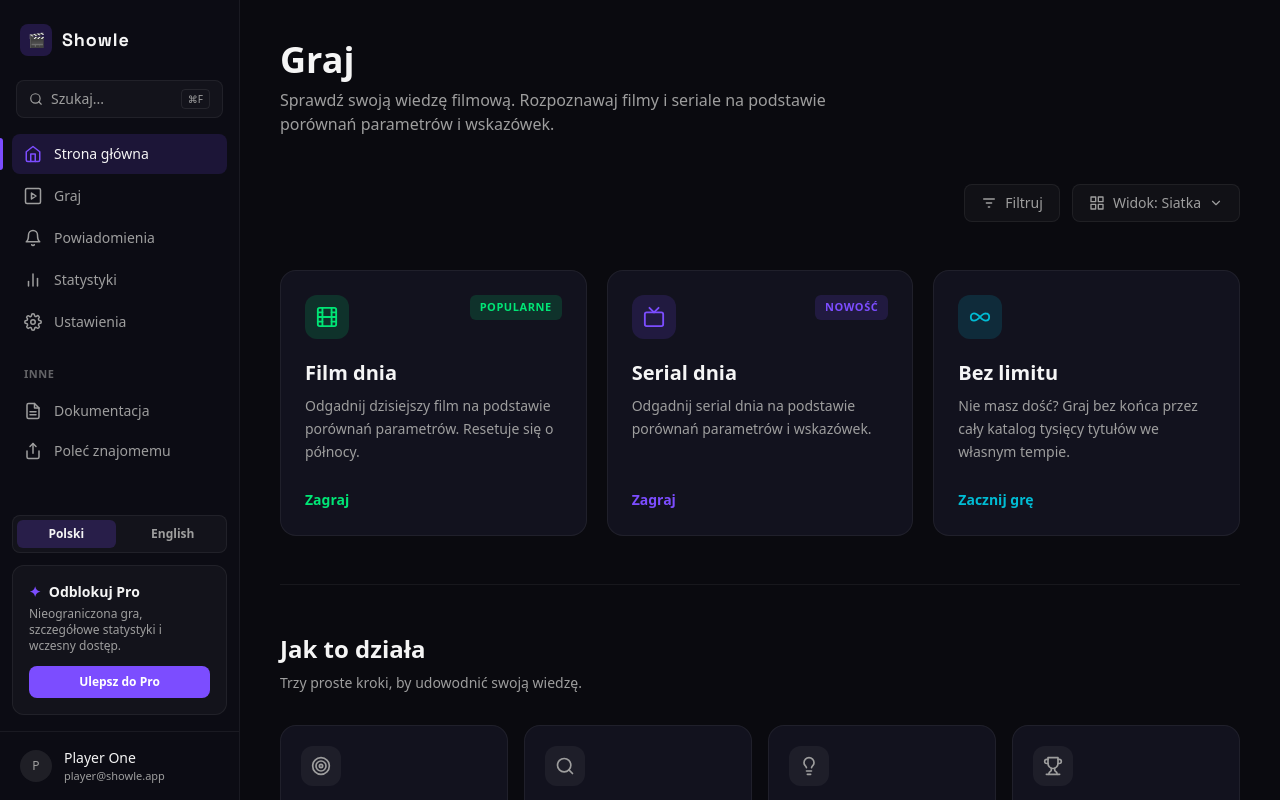
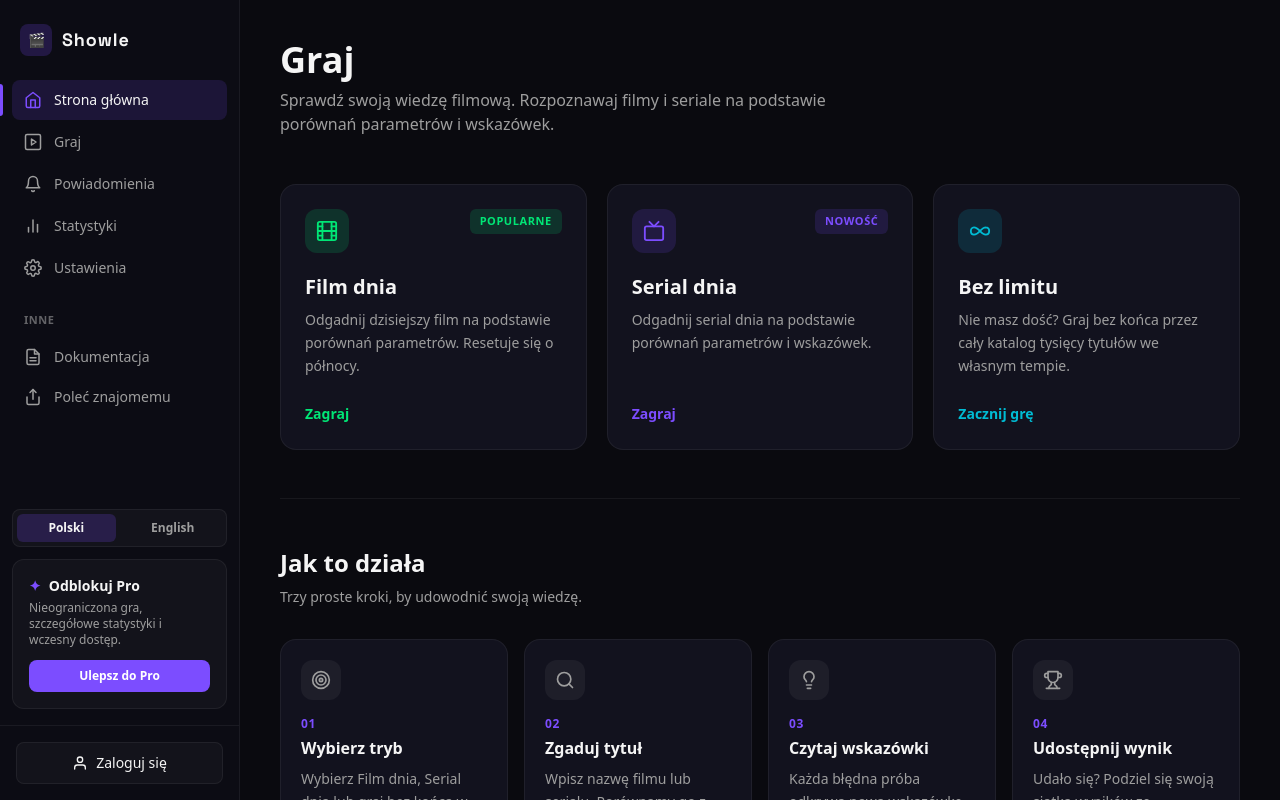
Before and after one commit to marwoz01/showle, a Next.js app: page / in a window 1280 px wide. Shown: the top 800 px of the page. Built offline with nearby package versions, Linux system fonts and the light colour scheme.

Commit message:
refactor: update branding and clean up UI

```diff
--- a/src/app/layout.tsx
+++ b/src/app/layout.tsx
@@ -15,9 +15,12 @@ const spaceGrotesk = Space_Grotesk({
 });
 
 export const metadata: Metadata = {
-  title: "SHOWLE — Guess the Screen",
+  title: "Showle",
   description:
     "Daily movie & series guessing game. Compare parameters, discover hints, guess the title!",
+  icons: {
+    icon: "/favicon.svg",
+  },
 };
 
 export default function RootLayout({
--- a/src/app/page.tsx
+++ b/src/app/page.tsx
@@ -15,19 +15,6 @@ export default function Home() {
           {t.home.title}
         </h1>
         <p className="max-w-xl text-base text-muted">{t.home.subtitle}</p>
-      </div>
-
-      {/* Filter / View row (decorative for now) */}
-      <div className="flex items-center justify-end gap-3">
-        <button className="flex items-center gap-2 rounded-lg border border-white/6 bg-white/3 px-4 py-2 text-sm text-muted transition-colors hover:bg-white/6">
-          <FilterIcon />
-          {t.home.filter}
-        </button>
-        <button className="flex items-center gap-2 rounded-lg border border-white/6 bg-white/3 px-4 py-2 text-sm text-muted transition-colors hover:bg-white/6">
-          <GridIcon />
-          {t.home.viewGrid}
-          <ChevronIcon />
-        </button>
       </div>
 
       {/* Game mode cards */}
@@ -71,35 +58,6 @@ export default function Home() {
 
 /* ── Icons ── */
 
-function FilterIcon() {
-  return (
-    <svg width="16" height="16" viewBox="0 0 24 24" fill="none" stroke="currentColor" strokeWidth="2" strokeLinecap="round" strokeLinejoin="round">
-      <line x1="4" y1="6" x2="20" y2="6" />
-      <line x1="8" y1="12" x2="16" y2="12" />
-      <line x1="11" y1="18" x2="13" y2="18" />
-    </svg>
-  );
-}
-
-function GridIcon() {
-  return (
-    <svg width="16" height="16" viewBox="0 0 24 24" fill="none" stroke="currentColor" strokeWidth="2" strokeLinecap="round" strokeLinejoin="round">
-      <rect x="3" y="3" width="7" height="7" />
-      <rect x="14" y="3" width="7" height="7" />
-      <rect x="3" y="14" width="7" height="7" />
-      <rect x="14" y="14" width="7" height="7" />
-    </svg>
-  );
-}
-
-function ChevronIcon() {
-  return (
-    <svg width="14" height="14" viewBox="0 0 24 24" fill="none" stroke="currentColor" strokeWidth="2" strokeLinecap="round" strokeLinejoin="round">
-      <polyline points="6 9 12 15 18 9" />
-    </svg>
-  );
-}
-
 function FilmIcon() {
   return (
     <svg width="22" height="22" viewBox="0 0 24 24" fill="none" stroke="currentColor" strokeWidth="2" strokeLinecap="round" strokeLinejoin="round">
--- a/src/components/layout/Sidebar.tsx
+++ b/src/components/layout/Sidebar.tsx
@@ -46,17 +46,6 @@ export default function Sidebar() {
         <span className="font-display text-lg font-bold tracking-wider text-foreground">
           Showle
         </span>
-      </div>
-
-      {/* Search */}
-      <div className="px-4 pb-4">
-        <div className="flex items-center gap-2 rounded-lg border border-white/6 bg-white/3 px-3 py-2 text-sm text-muted">
-          <SearchIcon />
-          <span>{t.nav.search}</span>
-          <span className="ml-auto rounded border border-white/8 px-1.5 py-0.5 text-[10px] text-muted">
-            ⌘F
-          </span>
-        </div>
       </div>
 
       {/* Main nav */}
@@ -133,15 +122,12 @@ export default function Sidebar() {
         </button>
       </div>
 
-      {/* User profile */}
-      <div className="flex items-center gap-3 border-t border-white/6 px-5 py-4">
-        <div className="flex h-8 w-8 items-center justify-center rounded-full bg-white/8 text-xs text-muted">
-          P
-        </div>
-        <div className="flex flex-col">
-          <span className="text-sm font-medium text-foreground">Player One</span>
-          <span className="text-[11px] text-muted">player@showle.app</span>
-        </div>
+      {/* Auth button */}
+      <div className="border-t border-white/6 px-4 py-4">
+        <button className="flex w-full items-center justify-center gap-2 rounded-lg border border-white/6 bg-white/3 px-4 py-2.5 text-sm font-medium text-foreground transition-colors hover:bg-white/6">
+          <UserIcon />
+          {t.nav.login}
+        </button>
       </div>
     </aside>
   );
@@ -149,11 +135,11 @@ export default function Sidebar() {
 
 /* ── Icons ── */
 
-function SearchIcon() {
+function UserIcon() {
   return (
-    <svg width="14" height="14" viewBox="0 0 24 24" fill="none" stroke="currentColor" strokeWidth="2" strokeLinecap="round" strokeLinejoin="round">
-      <circle cx="11" cy="11" r="8" />
-      <path d="m21 21-4.3-4.3" />
+    <svg width="16" height="16" viewBox="0 0 24 24" fill="none" stroke="currentColor" strokeWidth="2" strokeLinecap="round" strokeLinejoin="round">
+      <path d="M20 21v-2a4 4 0 0 0-4-4H8a4 4 0 0 0-4 4v2" />
+      <circle cx="12" cy="7" r="4" />
     </svg>
   );
 }
--- a/src/i18n/en.ts
+++ b/src/i18n/en.ts
@@ -12,6 +12,7 @@ const en: Translations = {
     referFriend: "Refer a Friend",
     search: "Search...",
     other: "Other",
+    login: "Sign In",
   },
 
   // Pro section
--- a/src/i18n/pl.ts
+++ b/src/i18n/pl.ts
@@ -12,6 +12,7 @@ const pl: Translations = {
     referFriend: "Poleć znajomemu",
     search: "Szukaj...",
     other: "Inne",
+    login: "Zaloguj się",
   },
 
   // Pro section
--- a/src/i18n/types.ts
+++ b/src/i18n/types.ts
@@ -9,6 +9,7 @@ export interface Translations {
     referFriend: string;
     search: string;
     other: string;
+    login: string;
   };
   pro: {
     title: string;
```
Also changed, not shown: public/favicon.svg (added).
